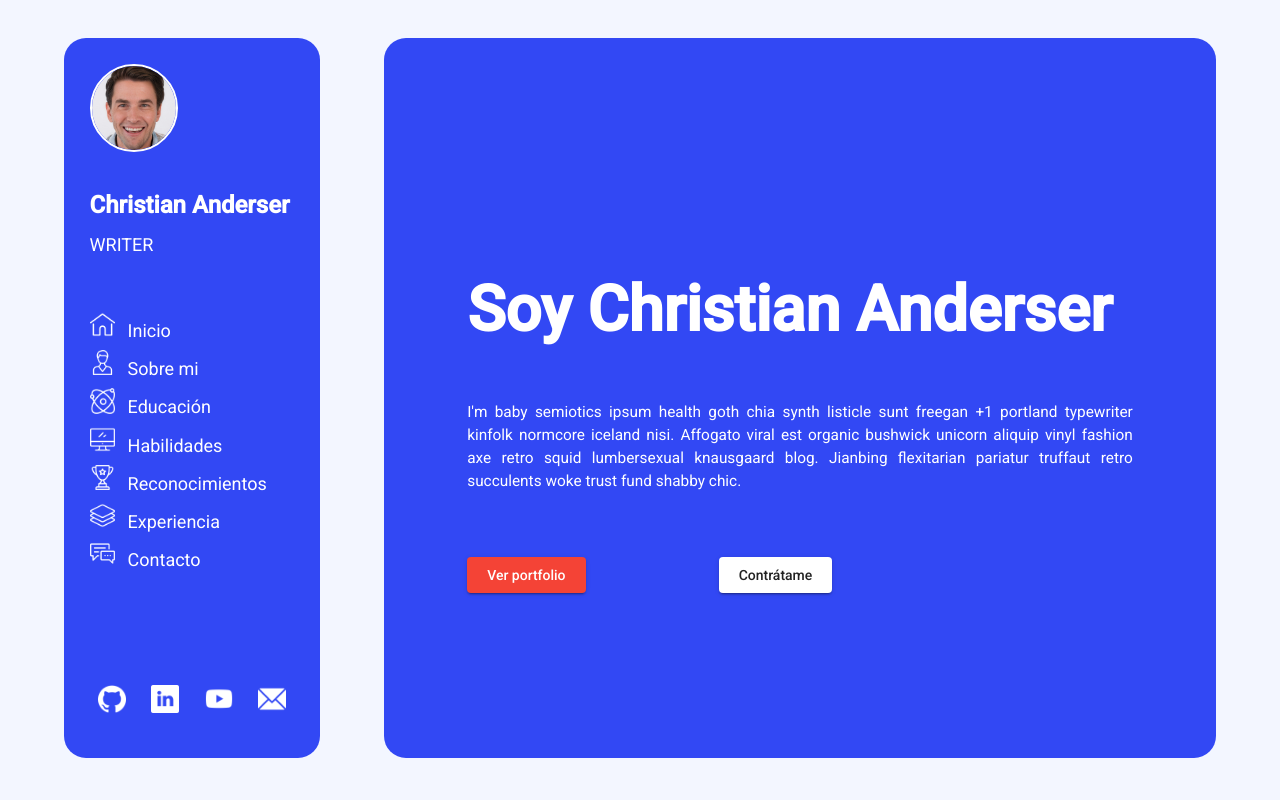
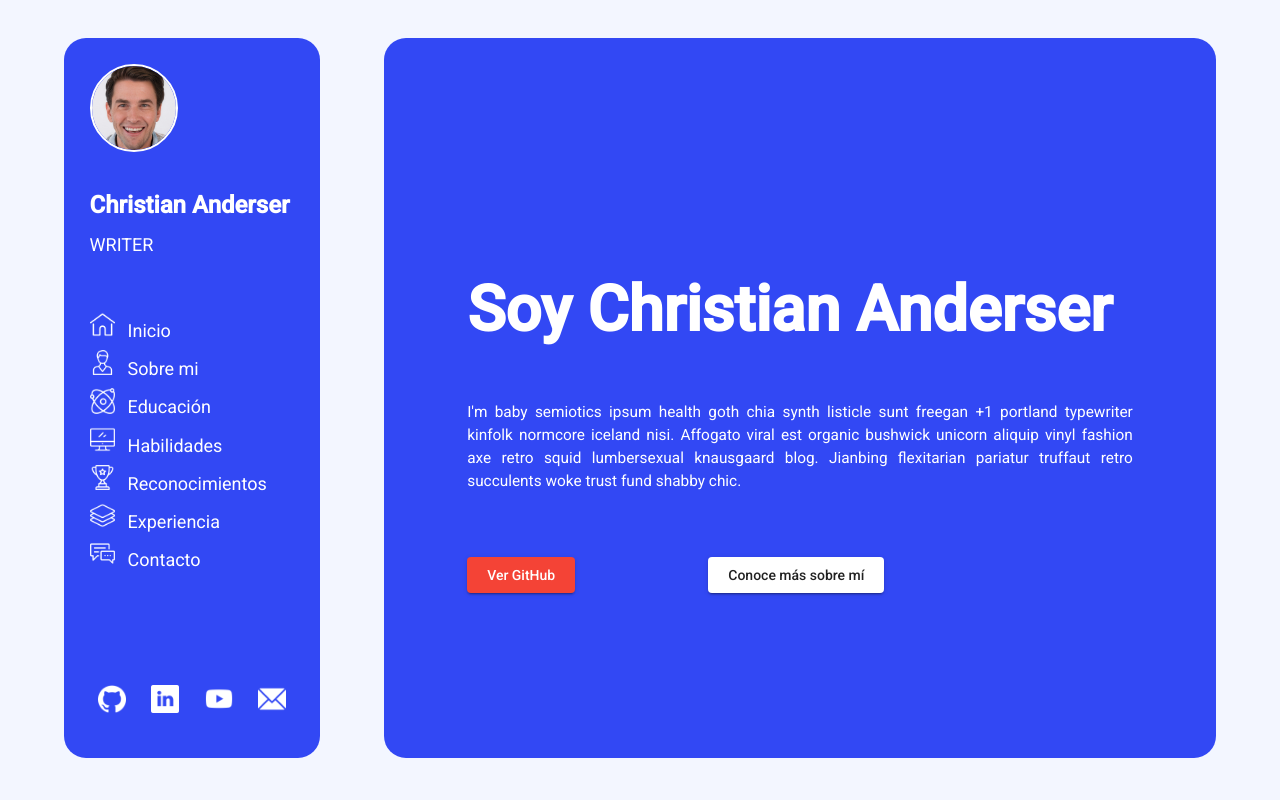
Before and after one commit to SrLozano/LozanoWebPage, an Angular app: page / in a window 1280 px wide. Shown: the top 800 px of the page. Built offline with nearby package versions, Linux system fonts and the light colour scheme.

Commit message:
Functional buttons

```diff
--- a/src/app/right-tab/right-tab.component.html
+++ b/src/app/right-tab/right-tab.component.html
@@ -11,8 +11,10 @@
             </div>
         </div>
         <div class="buttons">
-            <button mat-raised-button color="warn" style="margin-right:20%; padding-left: 3%; padding-right: 3%;">Ver portfolio</button>
-            <button mat-raised-button style="padding-left: 3%; padding-right: 3%;">Contrátame</button>
+            <a target="_blank" rel="noopener noreferrer" href="https://es.wikipedia.org/wiki/Espa%C3%B1a">
+                <button mat-raised-button color="warn" style="margin-right:20%; padding-left: 3%; padding-right: 3%;">Ver GitHub</button>
+            </a>
+            <a [routerLink]="['']" fragment="sobre"><button mat-raised-button style="padding-left: 3%; padding-right: 3%;">Conoce más sobre mí</button></a>
         </div>
     </div>
 
@@ -41,8 +43,8 @@
                 </div>
             </div>
             <div class="about-buttons">
-                <button mat-raised-button color="warn" style="margin-right:20%; padding-left: 3%; padding-right: 3%;">Descarga mi CV</button>
-                <button mat-raised-button color="primary" style="padding-left: 3%; padding-right: 3%;">Contratame</button>
+                <a target="_blank" href="../../assets/Documents/España.pdf"><button mat-raised-button color="warn" style="margin-right:20%; padding-left: 3%; padding-right: 3%;">Descarga mi CV</button></a>
+                <a [routerLink]="['']" fragment="contacto"> <button mat-raised-button color="primary" style="padding-left: 3%; padding-right: 3%;">Contratame</button></a>
             </div>
         </div>
     </div>
```
Also changed, not shown: 2 other files (tests, documents, lock files or other folders).
